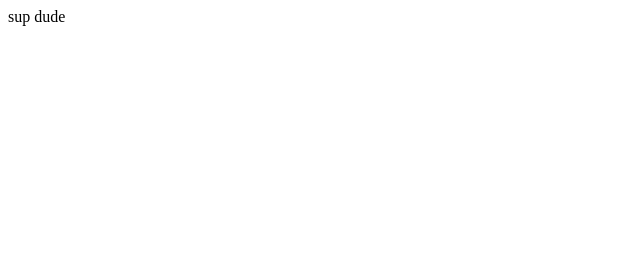
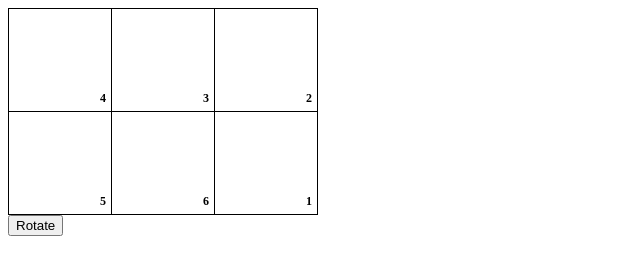
Before and after one commit to google-docs-shorturl/google-docs-shorturl.github.io, a plain HTML site: page index.html in a window 1280 px wide. Shown: the whole page, without its empty margins (0-640 px from the left). Drawn offline with Linux system fonts and the light colour scheme.

Commit message:
Update index.html

```diff
--- a/index.html
+++ b/index.html
@@ -1 +1,138 @@
-sup dude
+<!DOCTYPE html>
+<html>
+<head>
+  <style>
+    table {
+      border-collapse: collapse;
+    }
+
+    td {
+      position: relative;
+      width: 100px;
+      height: 100px;
+      border: 1px solid black;
+      text-align: center;
+    }
+
+    input {
+      width: 100%;
+      height: 100%;
+      border: none;
+      padding: 0;
+      box-sizing: border-box;
+      text-align: center;
+      font-size: 80px;
+      font-family: monospace;
+    }
+
+    .label {
+      position: absolute;
+      bottom: 5px;
+      right: 5px;
+      font-size: 12px;
+      font-weight: bold;
+    }
+  </style>
+</head>
+<body>
+  <table>
+    <tr>
+      <td>
+        <input type="text" id="cell-1-3" oninput="adjustFontSize(this)">
+        <div class="label">4</div>
+      </td>
+      <td>
+        <input type="text" id="cell-1-2" oninput="adjustFontSize(this)">
+        <div class="label">3</div>
+      </td>
+      <td>
+        <input type="text" id="cell-1-1" oninput="adjustFontSize(this)">
+        <div class="label">2</div>
+      </td>
+    </tr>
+    <tr>
+      <td>
+        <input type="text" id="cell-2-1" oninput="adjustFontSize(this)">
+        <div class="label">5</div>
+      </td>
+      <td>
+        <input type="text" id="cell-2-2" oninput="adjustFontSize(this)">
+        <div class="label">6</div>
+      </td>
+      <td>
+        <input type="text" id="cell-2-3" oninput="adjustFontSize(this)">
+        <div class="label">1</div>
+      </td>
+    </tr>
+  </table>
+
+  <button onclick="rotateCells()">Rotate</button>
+
+  <script>
+    function adjustFontSize(input) {
+      var cell = input.parentNode;
+      var text = input.value;
+
+      // Create a temporary span to measure the text dimensions
+      var tempSpan = document.createElement('span');
+      tempSpan.style.fontSize = getComputedStyle(input).fontSize;
+      tempSpan.style.fontFamily = getComputedStyle(input).fontFamily;
+      tempSpan.style.visibility = 'hidden';
+      tempSpan.textContent = text;
+      document.body.appendChild(tempSpan);
+
+      // Calculate the initial font size based on the cell dimensions
+      var fontSize = parseFloat(getComputedStyle(tempSpan).fontSize);
+      var maxWidth = cell.offsetWidth;
+      var maxHeight = cell.offsetHeight;
+
+      while (tempSpan.offsetWidth > maxWidth || tempSpan.offsetHeight > maxHeight) {
+        fontSize--;
+        tempSpan.style.fontSize = fontSize + 'px';
+      }
+
+      // Check if the text becomes shorter, then adjust the font size accordingly
+      var prevWidth = tempSpan.offsetWidth;
+      input.style.fontSize = fontSize + 'px';
+      tempSpan.textContent = text;
+      fontSize = parseFloat(getComputedStyle(input).fontSize);
+      while (tempSpan.offsetWidth <= prevWidth && fontSize < 80) {
+        fontSize++;
+        tempSpan.style.fontSize = fontSize + 'px';
+      }
+
+      // Set the final font size
+      input.style.fontSize = fontSize + 'px';
+      document.body.removeChild(tempSpan);
+    }
+
+    function rotateCells() {
+      var cellValues = [];
+
+      // Retrieve the current values of the cells
+      for (var i = 1; i <= 6; i++) {
+        var rowIndex = Math.ceil(i / 3);
+        var columnIndex = 3 - ((i - 1) % 3);
+        var cell = document.getElementById('cell-' + rowIndex + '-' + columnIndex);
+        cellValues.push(cell.value);
+      }
+
+      // Perform the rotation of cell values
+      var temp = cellValues[5];
+      for (var i = 5; i >= 1; i--) {
+        cellValues[i] = cellValues[i - 1];
+      }
+      cellValues[0] = temp;
+
+      // Update the cell values
+      for (var i = 1; i <= 6; i++) {
+        var rowIndex = Math.ceil(i / 3);
+        var columnIndex = 3 - ((i - 1) % 3);
+        var cell = document.getElementById('cell-' + rowIndex + '-' + columnIndex);
+        cell.value = cellValues[i - 1];
+        adjustFontSize(cell);
+      }
+    }
+  </script>
+</body>
+</html>
```
